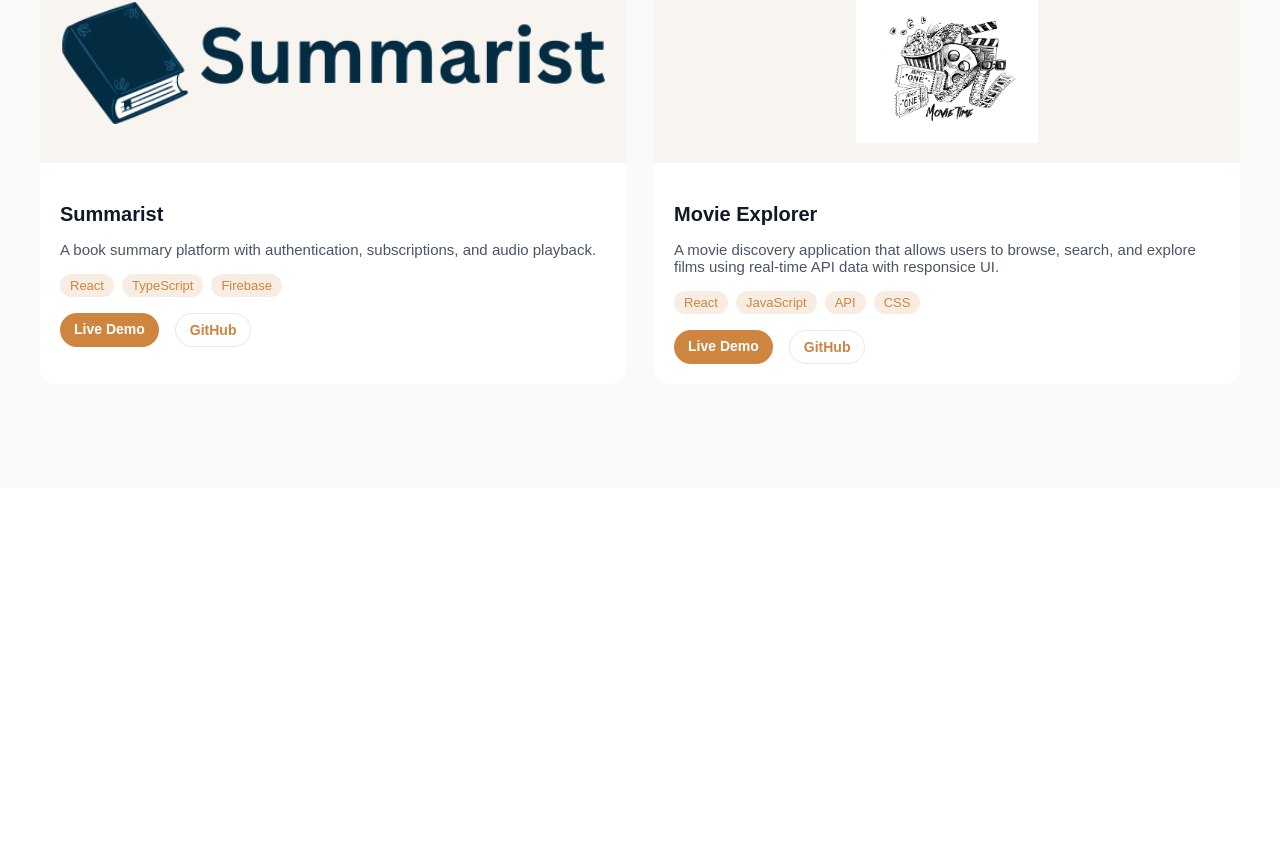
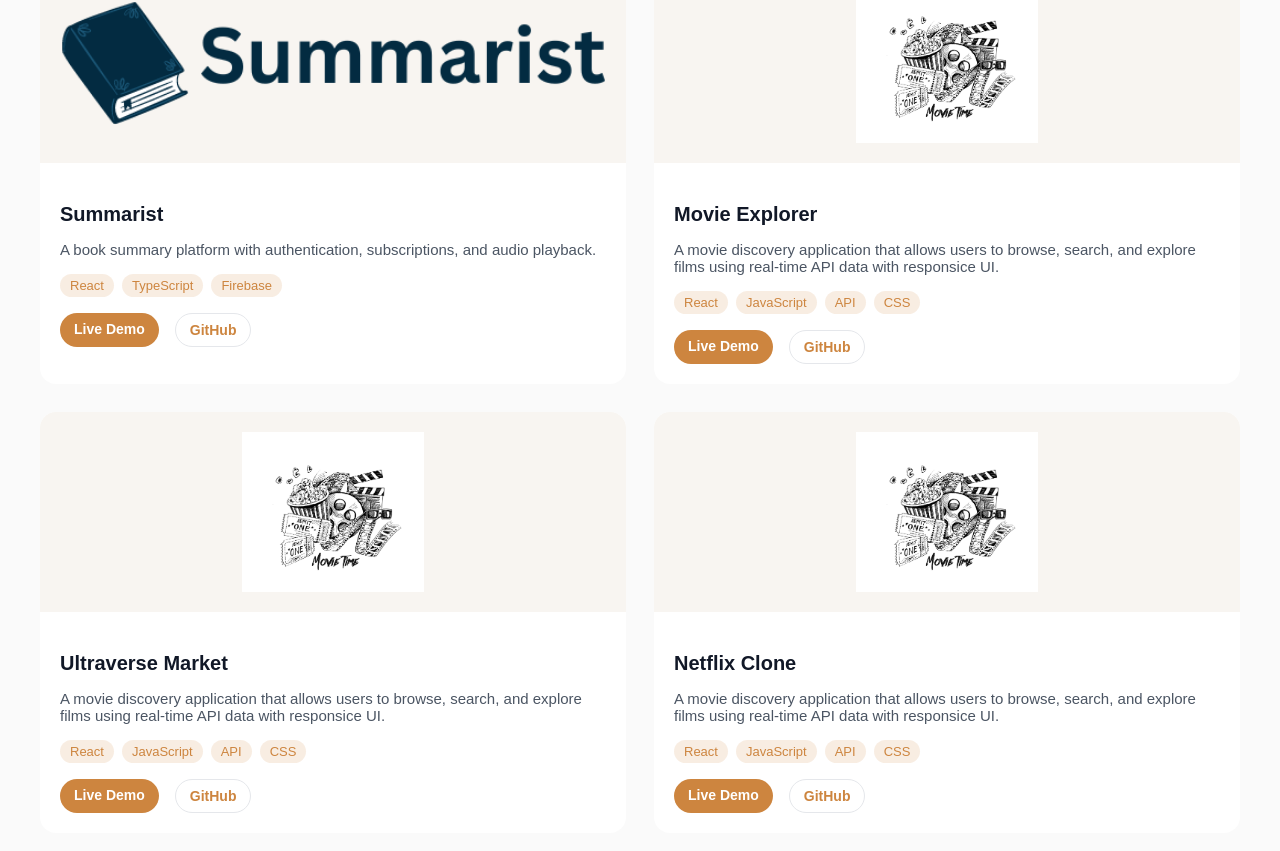
Before and after one commit to momycani/personal-portfolio, a React (Vite) app: page /projects in a window 1280 px wide. Shown: the part 345-1196 px from the top of the page. Before the commit the page ends 833 px from the top, so only its background shows below. Built offline with nearby package versions, Linux system fonts and the light colour scheme.

Commit message:
adding projects

```diff
--- a/src/data/projects.ts
+++ b/src/data/projects.ts
@@ -28,4 +28,22 @@
     live: "https://mod-6-final-project.vercel.app/",
     github: "https://github.com/momycani/MOD-6-FINAL-PROJECT",
   },
+  {
+    title: "Ultraverse Market",
+    description:
+      "A movie discovery application that allows users to browse, search, and explore films using real-time API data with responsice UI.",
+    tech: ["React", "JavaScript", "API", "CSS"],
+    image: "/3593-v2.jpg", // from public folder
+    live: "https://beth-kenward-internship-pr4z.vercel.app/",
+    github: "https://github.com/momycani/Beth-Kenward---Internship",
+  },
+  {
+    title: " Netflix Clone",
+    description:
+      "A movie discovery application that allows users to browse, search, and explore films using real-time API data with responsice UI.",
+    tech: ["React", "JavaScript", "API", "CSS"],
+    image: "/3593-v2.jpg", // from public folder
+    live: "https://mod-6-netflix-clone.vercel.app/",
+    github: "https://github.com/momycani/MOD-6-NETFLIX-CLONE",
+  },
 ];
```
